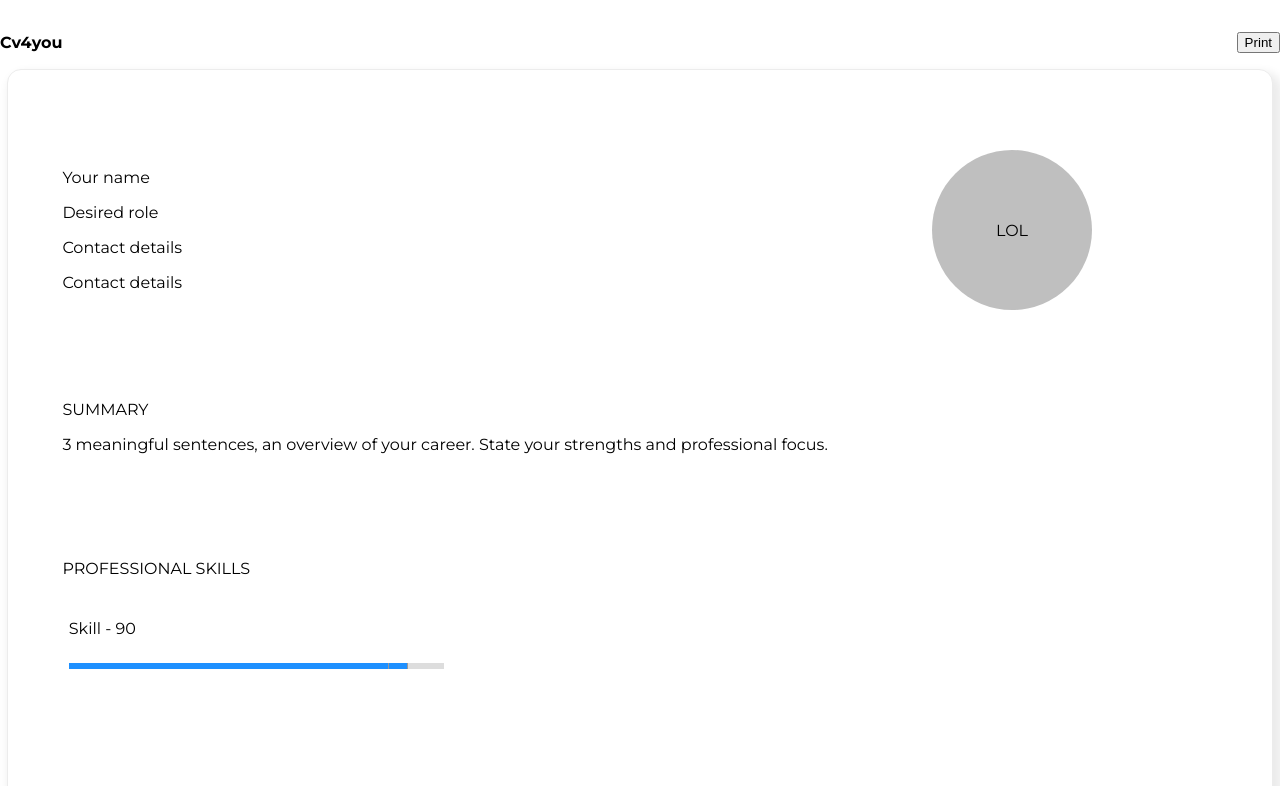
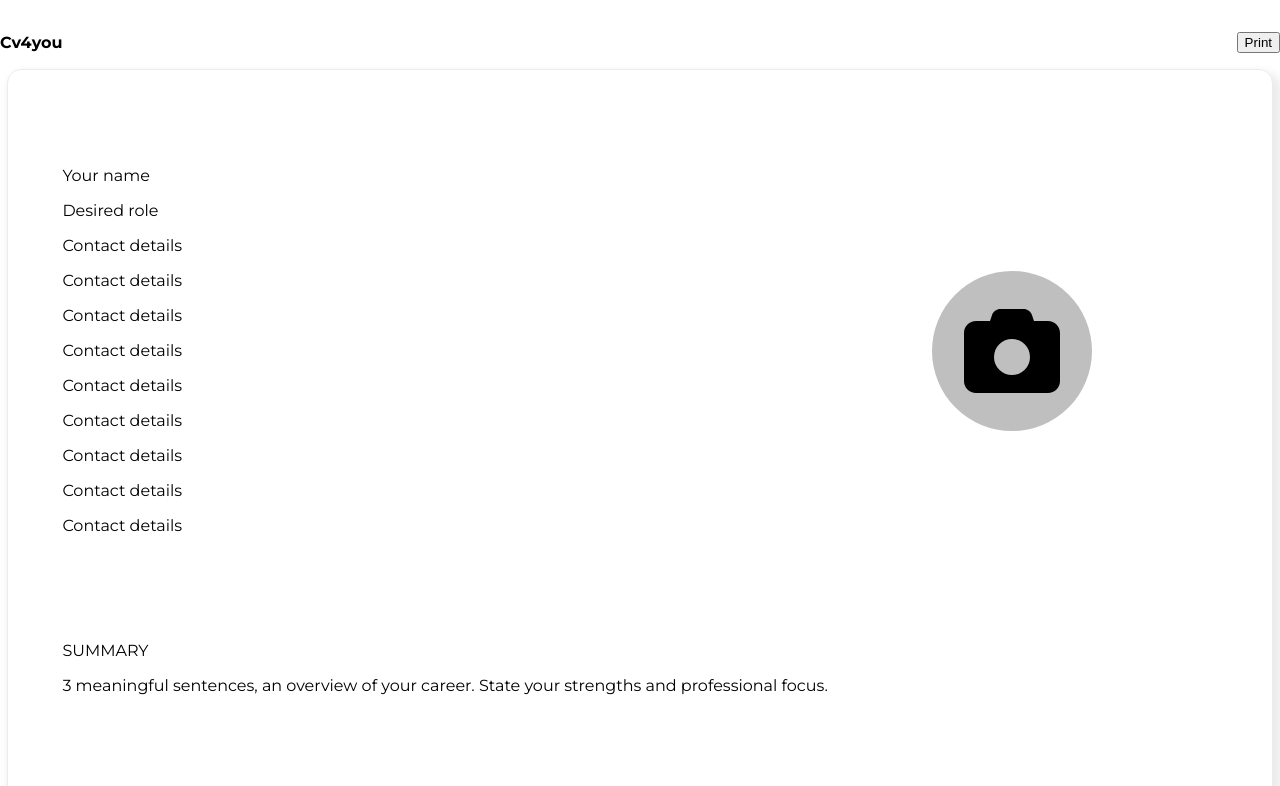
Before and after one commit to NataliaPylypenko/cv4you, a React (Create React App) app: page / in a window 1280 px wide. Shown: the top 786 px of the page. Built offline with nearby package versions, Linux system fonts and the light colour scheme.

Commit message:
fontawesome icons

```diff
--- a/package.json
+++ b/package.json
@@ -3,6 +3,10 @@
   "version": "0.1.0",
   "private": true,
   "dependencies": {
+    "@fortawesome/fontawesome-svg-core": "^6.1.1",
+    "@fortawesome/free-brands-svg-icons": "^6.1.1",
+    "@fortawesome/free-solid-svg-icons": "^6.1.1",
+    "@fortawesome/react-fontawesome": "^0.2.0",
     "@testing-library/jest-dom": "^5.16.4",
     "@testing-library/react": "^13.3.0",
     "@testing-library/user-event": "^13.5.0",
--- a/src/App.js
+++ b/src/App.js
@@ -1,6 +1,7 @@
 import React from 'react'
 import styled from 'styled-components'
 import { useReactToPrint } from 'react-to-print'
+import { FontAwesomeIcon } from '@fortawesome/react-fontawesome'
 
 import { Header, Footer, Avatar, Title, Description, Range } from "./components";
 
@@ -57,11 +58,42 @@ const App = () => {
                                   <Description>Desired role</Description>
 
                                   <Description isPrimary>
+                                      <FontAwesomeIcon icon={['fa', 'phone']} />
                                       Contact details
                                   </Description>
                                   <Description isPrimary>
+                                      <FontAwesomeIcon icon={['fa', 'location-dot']} />
                                       Contact details
                                   </Description>
+                                  <Description isPrimary>
+                                      <FontAwesomeIcon icon={['fab', 'facebook-f']} />
+                                      Contact details
+                                  </Description>
+                                  <Description isPrimary>
+                                      <FontAwesomeIcon icon={['fab', 'linkedin-in']} />
+                                      Contact details
+                                  </Description>
+                                  <Description isPrimary>
+                                      <FontAwesomeIcon icon={['fab', 'github']} />
+                                      Contact details
+                                  </Description>
+                                  <Description isPrimary>
+                                      <FontAwesomeIcon icon={['fab', 'instagram']} />
+                                      Contact details
+                                  </Description>
+                                  <Description isPrimary>
+                                      <FontAwesomeIcon icon={['fab', 'telegram']} />
+                                      Contact details
+                                  </Description>
+                                  <Description isPrimary>
+                                      <FontAwesomeIcon icon={['fa', 'envelope']} />
+                                      Contact details
+                                  </Description>
+                                  <Description isPrimary>
+                                      <FontAwesomeIcon icon={['fa', 'link']} />
+                                      Contact details
+                                  </Description>
+
                               </Content>
 
                               <Sidebar>
--- a/src/components/content/avatar/Avatar.jsx
+++ b/src/components/content/avatar/Avatar.jsx
@@ -1,6 +1,8 @@
 import React from 'react'
 import styled from 'styled-components'
 import propTypes from 'prop-types'
+import { FontAwesomeIcon } from '@fortawesome/react-fontawesome'
+import { faCamera } from '@fortawesome/free-solid-svg-icons'
 
 const Wrapper = styled.div`
   width: 10rem;
@@ -51,7 +53,7 @@ const Avatar = ({ isSquare }) => {
                         }}
                     />
                 ) : (
-                    'LOL'
+                    <FontAwesomeIcon icon={faCamera} size="6x"/>
                 )}
             </label>
         </Wrapper>
```
Also changed, not shown: 1 other file (tests, documents, lock files or other folders).
